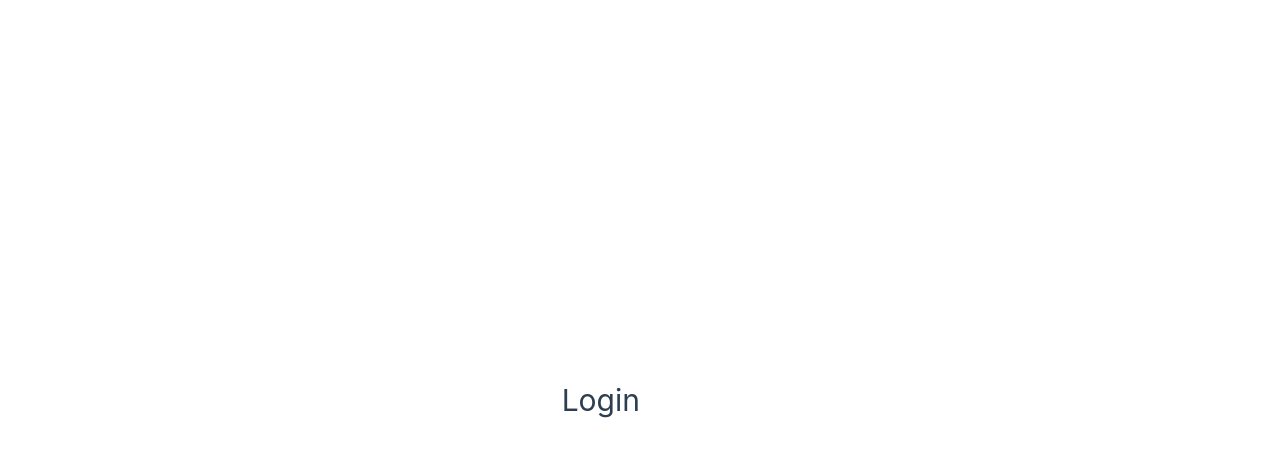
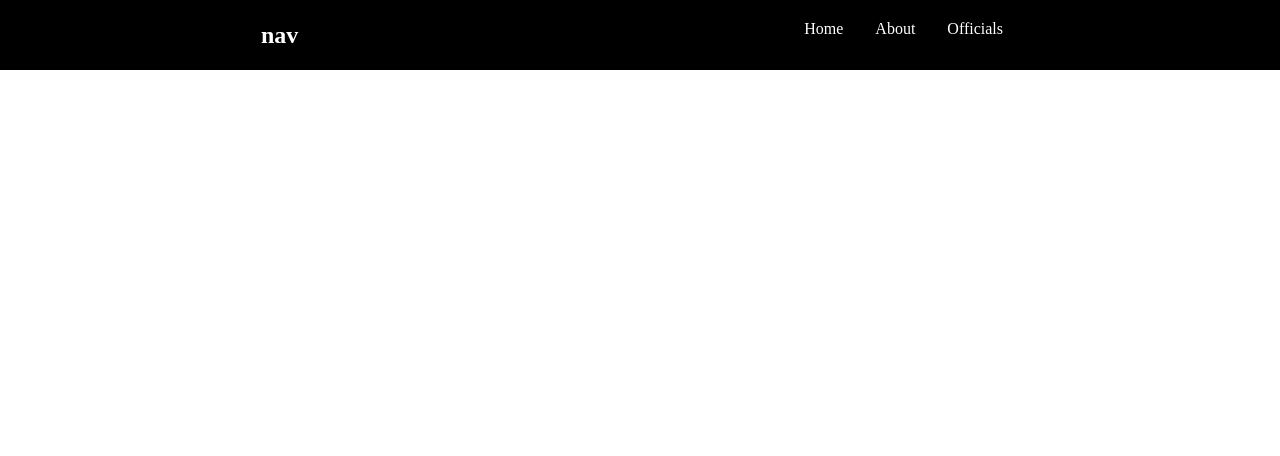
Before and after one commit to rowinsbie/bims, a Vue app in the folder bims-FE/: page / in a window 1280 px wide. Shown: the top 456 px of the page. Built offline with nearby package versions, Linux system fonts and the light colour scheme.

Commit message:
setup scss and front-end

```diff
--- a/bims-FE/package.json
+++ b/bims-FE/package.json
@@ -33,6 +33,8 @@
     "jsdom": "^20.0.1",
     "npm-run-all": "^4.1.5",
     "prettier": "^2.7.1",
+    "sass": "^1.56.1",
+    "sass-loader": "^13.2.0",
     "start-server-and-test": "^1.14.0",
     "typescript": "~4.7.4",
     "vite": "^3.1.8",
--- a/bims-FE/src/App.vue
+++ b/bims-FE/src/App.vue
@@ -1,8 +1,10 @@
 <script setup lang="ts">
 import { RouterView } from "vue-router";
+import NavigationBarVue from "./components/NavigationBar.vue";
 </script>
 
 <template>
+    <NavigationBarVue />
     <RouterView />
 </template>
 
--- /dev/null
+++ b/bims-FE/src/assets/_resetter.scss
@@ -0,0 +1,15 @@
+*{
+    box-sizing: border-box;
+    padding: 0;
+    margin: 0;
+    line-height: 1.6;
+}
+
+li {
+    list-style: none;
+}
+
+a {
+    text-decoration: none;
+    color: white;
+}
--- a/bims-FE/src/assets/base.css
+++ /dev/null
@@ -1,74 +0,0 @@
-/* color palette from <https://github.com/vuejs/theme> */
-:root {
-  --vt-c-white: #ffffff;
-  --vt-c-white-soft: #f8f8f8;
-  --vt-c-white-mute: #f2f2f2;
-
-  --vt-c-black: #181818;
-  --vt-c-black-soft: #222222;
-  --vt-c-black-mute: #282828;
-
-  --vt-c-indigo: #2c3e50;
-
-  --vt-c-divider-light-1: rgba(60, 60, 60, 0.29);
-  --vt-c-divider-light-2: rgba(60, 60, 60, 0.12);
-  --vt-c-divider-dark-1: rgba(84, 84, 84, 0.65);
-  --vt-c-divider-dark-2: rgba(84, 84, 84, 0.48);
-
-  --vt-c-text-light-1: var(--vt-c-indigo);
-  --vt-c-text-light-2: rgba(60, 60, 60, 0.66);
-  --vt-c-text-dark-1: var(--vt-c-white);
-  --vt-c-text-dark-2: rgba(235, 235, 235, 0.64);
-}
-
-/* semantic color variables for this project */
-:root {
-  --color-background: var(--vt-c-white);
-  --color-background-soft: var(--vt-c-white-soft);
-  --color-background-mute: var(--vt-c-white-mute);
-
-  --color-border: var(--vt-c-divider-light-2);
-  --color-border-hover: var(--vt-c-divider-light-1);
-
-  --color-heading: var(--vt-c-text-light-1);
-  --color-text: var(--vt-c-text-light-1);
-
-  --section-gap: 160px;
-}
-
-@media (prefers-color-scheme: dark) {
-  :root {
-    --color-background: var(--vt-c-black);
-    --color-background-soft: var(--vt-c-black-soft);
-    --color-background-mute: var(--vt-c-black-mute);
-
-    --color-border: var(--vt-c-divider-dark-2);
-    --color-border-hover: var(--vt-c-divider-dark-1);
-
-    --color-heading: var(--vt-c-text-dark-1);
-    --color-text: var(--vt-c-text-dark-2);
-  }
-}
-
-*,
-*::before,
-*::after {
-  box-sizing: border-box;
-  margin: 0;
-  position: relative;
-  font-weight: normal;
-}
-
-body {
-  min-height: 100vh;
-  color: var(--color-text);
-  background: var(--color-background);
-  transition: color 0.5s, background-color 0.5s;
-  line-height: 1.6;
-  font-family: Inter, -apple-system, BlinkMacSystemFont, 'Segoe UI', Roboto, Oxygen, Ubuntu,
-    Cantarell, 'Fira Sans', 'Droid Sans', 'Helvetica Neue', sans-serif;
-  font-size: 15px;
-  text-rendering: optimizeLegibility;
-  -webkit-font-smoothing: antialiased;
-  -moz-osx-font-smoothing: grayscale;
-}
--- a/bims-FE/src/assets/main.css
+++ /dev/null
@@ -1,35 +0,0 @@
-@import './base.css';
-
-#app {
-  max-width: 1280px;
-  margin: 0 auto;
-  padding: 2rem;
-
-  font-weight: normal;
-}
-
-a,
-.green {
-  text-decoration: none;
-  color: hsla(160, 100%, 37%, 1);
-  transition: 0.4s;
-}
-
-@media (hover: hover) {
-  a:hover {
-    background-color: hsla(160, 100%, 37%, 0.2);
-  }
-}
-
-@media (min-width: 1024px) {
-  body {
-    display: flex;
-    place-items: center;
-  }
-
-  #app {
-    display: grid;
-    grid-template-columns: 1fr 1fr;
-    padding: 0 2rem;
-  }
-}
--- /dev/null
+++ b/bims-FE/src/assets/main.scss
@@ -0,0 +1 @@
+@import 'resetter';
--- a/bims-FE/src/components/NavigationBar.vue
+++ b/bims-FE/src/components/NavigationBar.vue
@@ -3,7 +3,37 @@
 </script>
 
 <template>
-    <div>
-        <h1>Test</h1>
-    </div>
+    <nav>
+        <h1>nav</h1>
+        <ul class="nav-group">
+            <li>
+                <a href="">Home</a>
+            </li>
+            <li>
+                <a href="">About</a>
+            </li>
+            <li>
+                <a href="">Officials</a>
+            </li>
+        </ul>
+    </nav>
 </template>
+<style lang="scss">
+    nav {
+        display: flex;
+        justify-content: space-around;
+        position: fixed;
+        top: 0;
+        left: 0;
+        right: 0;
+        color: white;
+        background-color: black;
+        padding: 1rem 1rem;
+        .nav-group {
+            display: flex;
+            li {
+                padding: 0 1rem;
+            }
+        }
+    }
+</style>
--- a/bims-FE/src/main.ts
+++ b/bims-FE/src/main.ts
@@ -4,7 +4,7 @@
 import App from "./App.vue";
 import router from "./router";
 
-import "./assets/main.css";
+import "./assets/main.scss";
 
 const app = createApp(App);
 
```
Also changed, not shown: bims-FE/src/assets/logo.svg (deleted), 1 other file (tests, documents, lock files or other folders).
